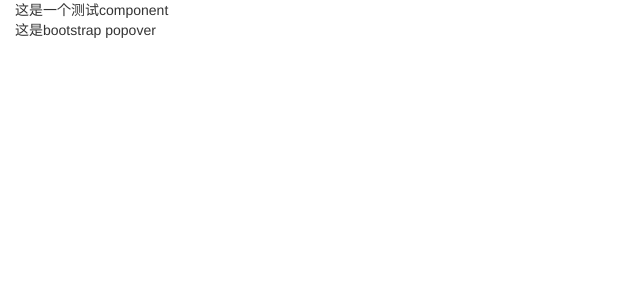
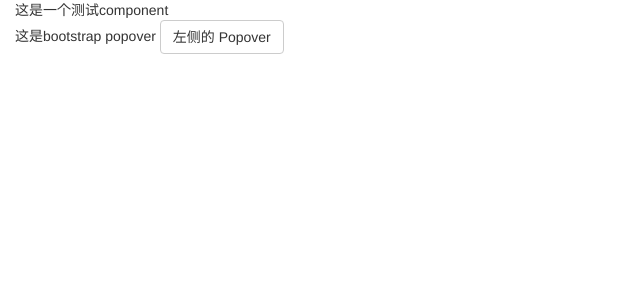
Before and after one commit to cao5zy/angular2-lab, an Angular app in the folder src/lab/: page /lab-module1/lab-component1 in a window 1280 px wide. Shown: the top 300 px of the page, without its empty margins (0-640 px from the left). Built offline with nearby package versions, Linux system fonts and the light colour scheme.

Commit message:
弹出下拉内容

```diff
--- a/src/lab/src/modules/lab-module1/component/bootstrap-popover.component.ts
+++ b/src/lab/src/modules/lab-module1/component/bootstrap-popover.component.ts
@@ -5,6 +5,9 @@ import { Component, OnInit } from '@angular/core';
 	,templateUrl: './../template/lab-bootstrap-popover.template.html'
 	,styleUrls: []
 })
-export class BootstrapPopoverComponent {
+export class BootstrapPopoverComponent implements OnInit {
 
+	ngOnInit(){
+		$('#popover1').popover();
+	}
 }
--- a/src/lab/src/modules/lab-module1/template/lab-bootstrap-popover.template.html
+++ b/src/lab/src/modules/lab-module1/template/lab-bootstrap-popover.template.html
@@ -1,3 +1,8 @@
 <div>
 这是bootstrap popover
+ <button id="popover1" type="button" class="btn btn-default" title="Popover title"
+            data-container="body" data-toggle="popover" data-placement="bottom"
+            data-content="左侧的 Popover 中的一些内容">
+        左侧的 Popover
+    </button>
 </div>
```
